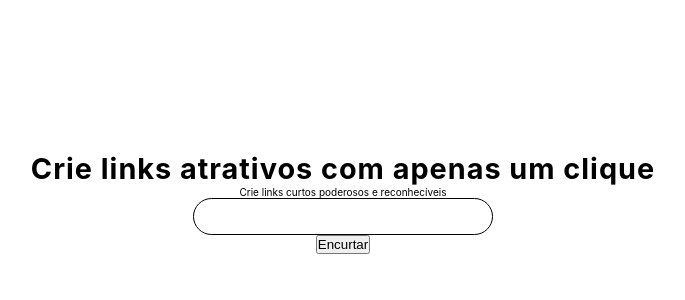
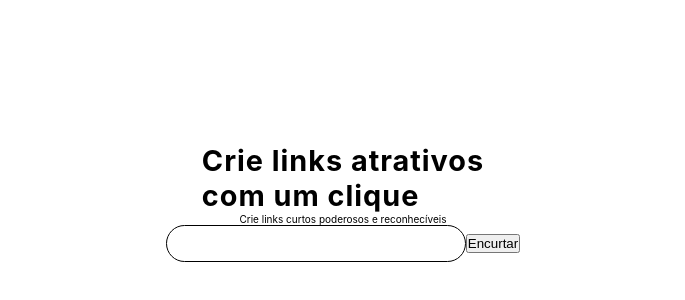
Before and after one commit to MyEvolution-as-a-Front-end/link-shortener-website, a Next.js app: page / in a window 1280 px wide. Shown: the part 198-498 px from the top of the page, without its empty margins (297-982 px from the left). Built offline with nearby package versions, Linux system fonts and the light colour scheme; no server answers.

Commit message:
:hammer: REFACTOR(Home): remove useEffect and state isShortener and add func handlesubmit

```diff
--- a/src/pages/index.tsx
+++ b/src/pages/index.tsx
@@ -1,4 +1,4 @@
-import {useEffect, useRef, useState} from 'react'
+import {useRef, useState} from 'react'
 import {IoCopyOutline} from 'react-icons/io5'
 
 import {api} from 'services/api'
@@ -7,8 +7,6 @@ import styles from 'styles/Home.module.css'
 export default function Home(): JSX.Element {
   const [text, setText] = useState('')
 
-  const [isShortener, setIsShortener] = useState(false)
-
   const inputRef = useRef<HTMLInputElement | null>()
 
   function clipboard(element: HTMLInputElement) {
@@ -16,44 +14,39 @@ export default function Home(): JSX.Element {
     document.execCommand('copy')
   }
 
-  useEffect(() => {
-    async function createShortenerLink() {
-      try {
-        const response = await api.post('shorten', {
+  async function handleSubmit() {
+    const {data} = await api.post('shorten', {
       long_url: text,
     })
-        setText(response.data?.link)
-      } catch (error) {
-        console.log(error)
+    setText(data?.link)
   }
-    }
-    if (text && isShortener) {
-      createShortenerLink()
-    }
-  }, [isShortener, text])
 
   return (
     <div className={styles.container}>
       <h2 className={styles.title}>
-        Crie links atrativos com apenas um clique
+        Crie links atrativos <br /> com um clique
       </h2>
       <p>Crie links curtos poderosos e reconhecíveis</p>
       <div className={styles.box}>
+        <div className={styles.input}>
           <input
             ref={inputRef}
             type="text"
             value={text}
             onChange={e => setText(e.target.value)}
           />
-        {isShortener && (
+          {text && (
             <IoCopyOutline
               className={styles.icon}
               onClick={() => clipboard(inputRef.current)}
-            size={16}
+              size={18}
             />
           )}
         </div>
-      <button onClick={() => setIsShortener(true)}>Encurtar</button>
+        <button className={styles.button} onClick={() => handleSubmit()}>
+          Encurtar
+        </button>
+      </div>
     </div>
   )
 }
```
Lines whose indentation alone changed are shown as unchanged.
